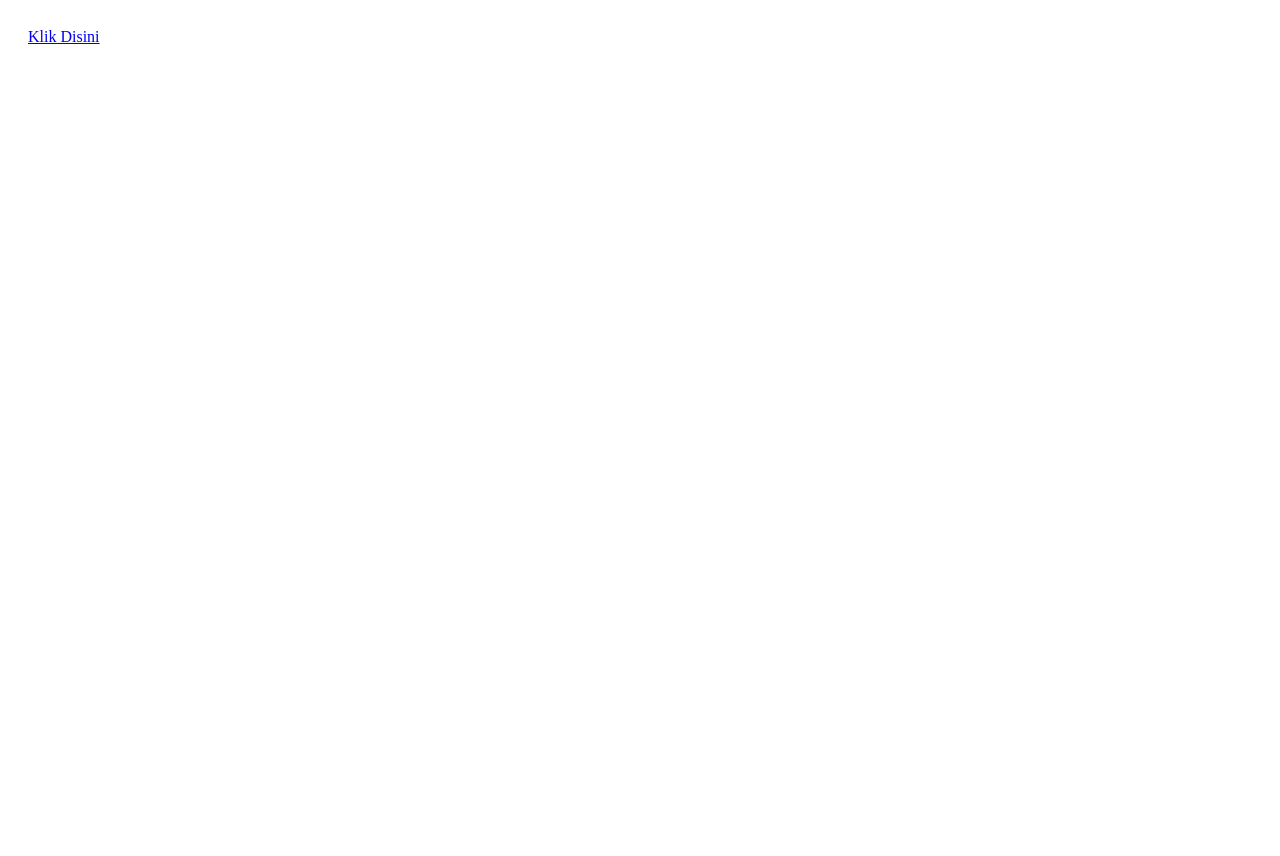
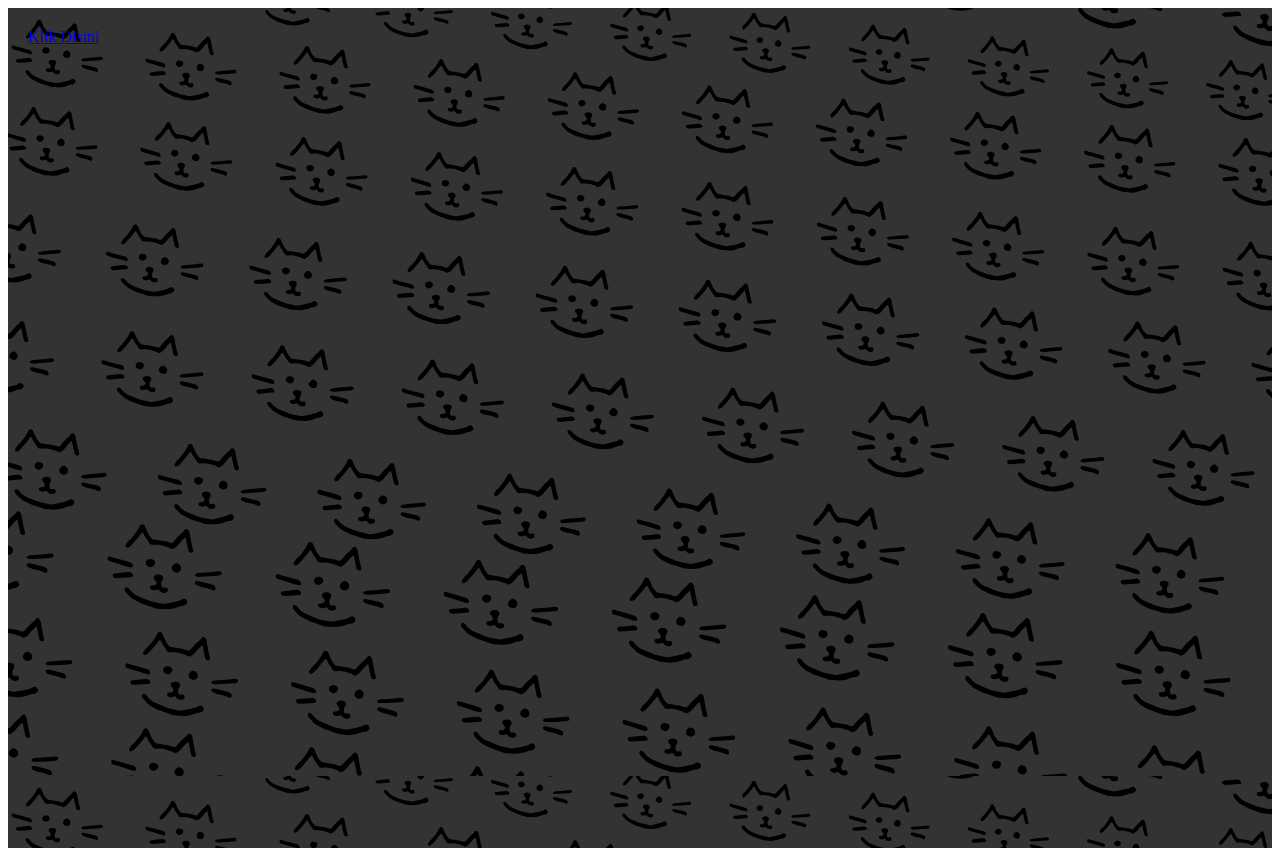
Before and after one commit to RivvZal/novelwebsite, a plain HTML site: page index.html in a window 1280 px wide. Drawn offline with Linux system fonts and the light colour scheme.

Commit message:
Update main.css

```diff
--- a/css/main.css
+++ b/css/main.css
@@ -1,5 +1,5 @@
     main {
-        background-image: url('assets/background.png');
+        background-image: url('https://raw.githubusercontent.com/RivvZal/novelwebsite/main/assets/background.png');
         color: whitesmoke;
         min-height: 100vh;
         padding: 20px;
```
